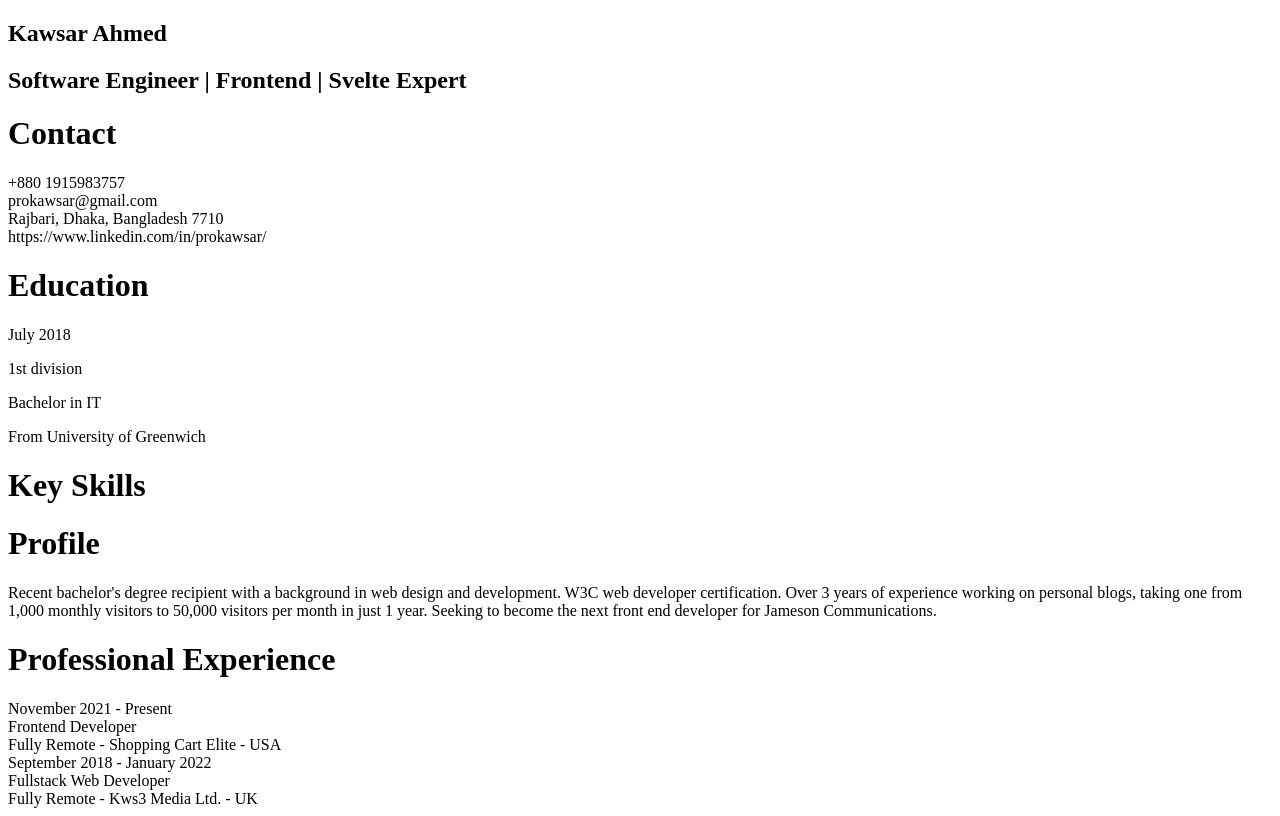
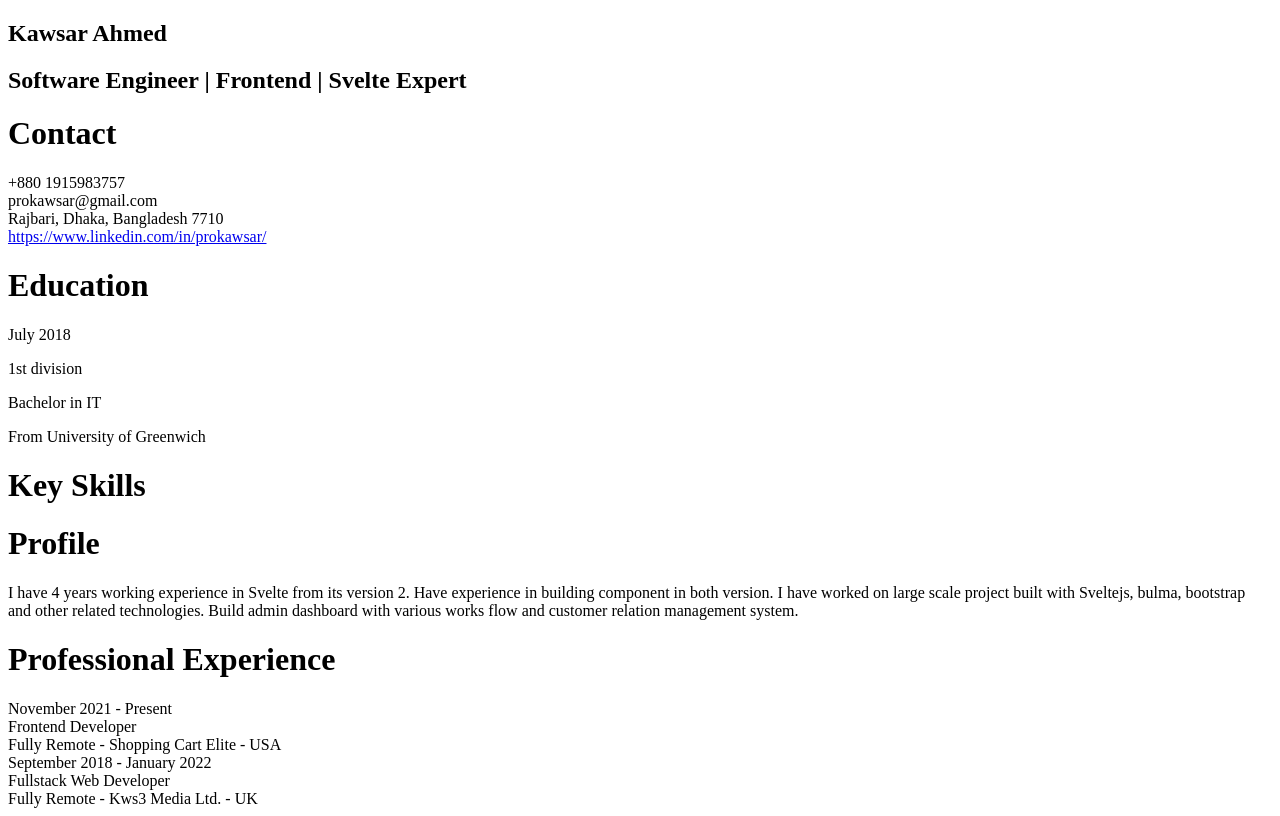
Before and after one commit to prokawsar/Portfolio, a SvelteKit app: page /resume in a window 1280 px wide. Built offline with nearby package versions, Linux system fonts and the light colour scheme.

Commit message:
small fix

```diff
--- a/src/routes/resume/+page.svelte
+++ b/src/routes/resume/+page.svelte
@@ -42,7 +42,9 @@
 					</div>
 
 					<div class="flex flex-row m-4 mr-6 justify-end">
-						<div>https://www.linkedin.com/in/prokawsar/</div>
+						<a href="https://www.linkedin.com/in/prokawsar/" target="_blank"
+							>https://www.linkedin.com/in/prokawsar/</a
+						>
 						<!-- TODOD: Icon here -->
 					</div>
 				</div>
@@ -74,10 +76,10 @@
 						<h1 class="uppercase text-xl font-semibold tracking-[.25rem]">Profile</h1>
 
 						<p class="mt-3 ml-6 text-justify">
-							Recent bachelor's degree recipient with a background in web design and development.
-							W3C web developer certification. Over 3 years of experience working on personal blogs,
-							taking one from 1,000 monthly visitors to 50,000 visitors per month in just 1 year.
-							Seeking to become the next front end developer for Jameson Communications.
+							I have 4 years working experience in Svelte from its version 2. Have experience in
+							building component in both version. I have worked on large scale project built with
+							Sveltejs, bulma, bootstrap and other related technologies. Build admin dashboard with
+							various works flow and customer relation management system.
 						</p>
 					</div>
 
```
